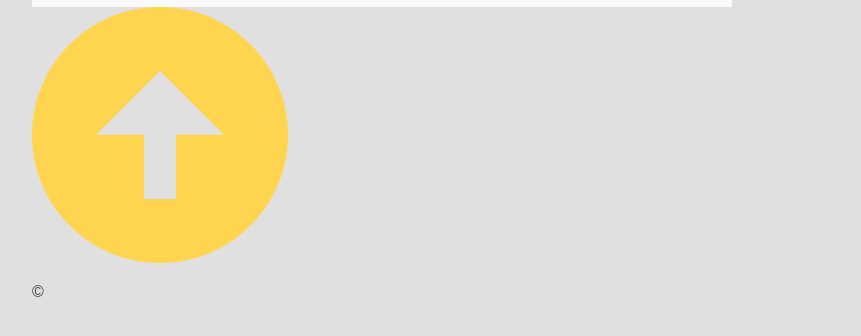
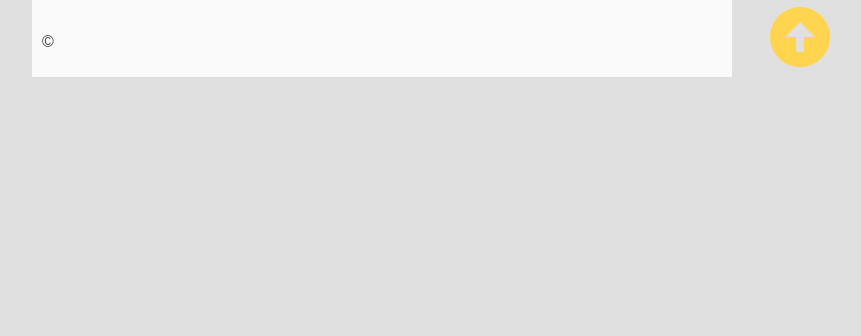
Before and after one commit to LidianeLBCampos/resume, a plain HTML site: page aficciones.html in a window 1280 px wide. Shown: the part 1153-1489 px from the top of the page, without its empty margins (117-978 px from the left). After the commit the page ends 1379 px from the top, so only its background shows below. Drawn offline with Linux system fonts and the light colour scheme.

Commit message:
third commit

```diff
--- a/aficciones.html
+++ b/aficciones.html
@@ -18,7 +18,7 @@
     <ul id="menu">
     <li><a href="index.html">Home</a></li>
     <li><a href="#libros">Libros</a></li>
-    <li><a href="#Viaje">Viajes</a></li>
+    <li><a href="#viajes">Viajes</a></li>
     </ul>
     </nav>
 
@@ -38,7 +38,7 @@
 
                 <p>Lorem ipsum dolor sit amet, consectetur adipisicing elit. Quas repudiandae facere id numquam omnis, officiis labore temporibus, ducimus velit rem atque impedit eveniet cumque. Neque consequuntur totam aliquid ad dolorum.Lorem ipsum dolor sit amet, consectetur adipisicing elit. Optio molestias ipsam odit pariatur placeat, porro totam quidem sed quasi deleniti dignissimos ducimus quis perferendis modi animi ipsum sequi nam? Quam?</p>
                 <p>Lorem ipsum dolor sit amet, consectetur adipisicing elit. Molestiae architecto cum natus repellendus, maxime incidunt nostrum, reiciendis vel deserunt rerum aliquid voluptatem iure. Possimus placeat, suscipit ipsum quia quod, et?</p>
-                <img id="imgViaj" src="utiles/viajene.jpg" alt="viajes">
+                <img id="imgViaj" src="utiles/viaje.jpg" alt="viajes">
             </article>
         </section>
       <a href="#home"><img id="iconArriba" src="/utiles/118743-256.png" alt="arriba"></a>
--- a/style.css
+++ b/style.css
@@ -1,3 +1,15 @@
+body{font-family: 'Montserrat', sans-serif;
+        background-color: #E0E0E0;
+        width: 700px;
+        margin: 149px;
+        margin-top: 10px;
+        }
+
+header{ font-family: sans-serif;
+            background-color: #FAFAFA;
+            color: #FFD54F; }
+header a{text-decoration: none;}
+
 #foto{border-radius: 100px;
             width: 200px;
             position: relative;
@@ -6,27 +18,22 @@
 }
 
 h1{text-align: center;}
+
 h2{ color:#FFD54F;}
-
-body{font-family: 'Montserrat', sans-serif;
-        background-color: #E0E0E0;
-        width: 700px;
-        margin: 149px;
-        margin-top: 10px;
-
-        }
 
 p{color:#424242;
     text-align: justify;}
 
-header{ font-family: sans-serif;
-            background-color: #FAFAFA;
-            color: #FFD54F;
 
-            }
+#icGit, #icTwt, #icLkdn, {
+        width:50px;
+        height:50px;
+        border:0;
+        float: right;
+       }
 
-footer {background-color:#FAFAFA;}
- #menu {list-style-type: none;
+
+#menu {list-style-type: none;
          margin: 0;
          padding: 0;
         overflow: hidden;
@@ -46,14 +53,8 @@ footer {background-color:#FAFAFA;}
     height:42px;
     border:0;}
 
-#icGit, #icTwt, #icLkdn, {
-        width:50px;
-        height:50px;
-        border:0;
-        float: right;
-
-
-       }
+section, article{background-color:#FAFAFA;
+                    padding: 10px;}
 
 #iconArriba{
         width: 60px;
@@ -65,14 +66,8 @@ footer {background-color:#FAFAFA;}
         top: 50%;
 
 }
-header a{text-decoration: none;}
 
-section, article{background-color:#FAFAFA;
-                    padding: 10px;}
-
-#listexp{display: inline;}
-
-ul {color:#424242;
+ ul {color:#424242;
     list-style-type: none;}
 
 {box-sizing:border-box;}
@@ -99,14 +94,17 @@ article table{display: block;
 .ing {width: 65%; background-color: #FFD54F;}
 .cat {width: 25%; background-color: #FFD54F;}
 
-{
+
+* {
   box-sizing: border-box;
 }
 
- Set a background color
-body {
+
+/*body {
   background-color: #474e5d;
-  font-family: Helvet
+  font-family: Helvetica, sans-serif;
+}*/
+
 
 .timeline {
   position: relative;
@@ -199,15 +197,15 @@ body {
   border-radius: 6px;
 }
 
-
 @media all and (max-width: 600px) {
-
+/* Place the timelime to the left */
   .timeline::after {
     left: 31px;
   }
 
+
   .container {
-    width: 80%;
+    width: 100%;
     padding-left: 70px;
     padding-right: 25px;
   }
@@ -230,3 +228,6 @@ body {
     left: 0%;
   }
 }
+
+footer {background-color:#FAFAFA;
+        padding: 10px;}
--- a/style2.css
+++ b/style2.css
@@ -47,5 +47,16 @@ section{background-color:#FAFAFA;}
 
 #imgViaj{width: 90%;
     padding-left: 24px;
+    }
+#iconArriba{
+        width: 60px;
+        height: 60px;
+        border: 0;
+        float: right;
+        position: relative;
+        left: 14%;
+        top: 50%;
+}
 
-    }
+footer {background-color:#FAFAFA;
+        padding: 10px;}
```
Also changed, not shown: index.html (+3 -3 lines), utiles/viaje2.jpg (deleted).
